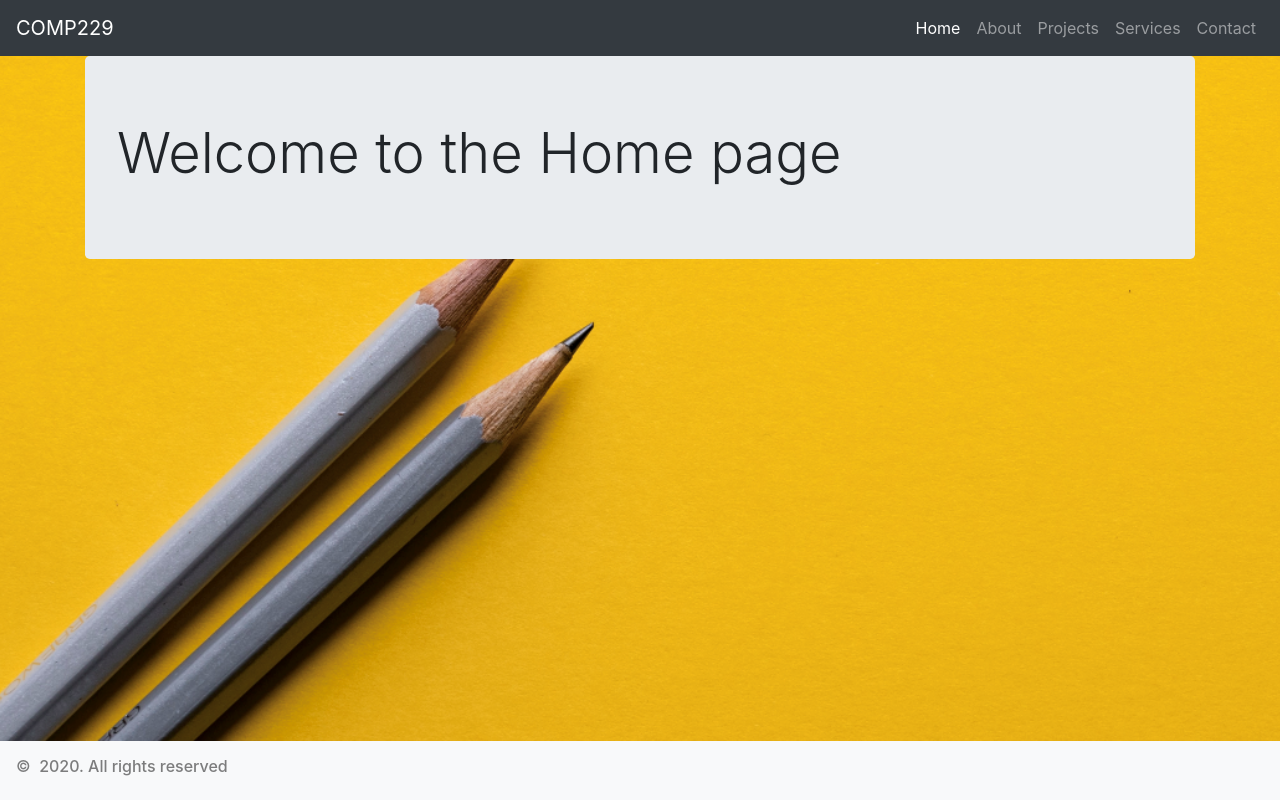
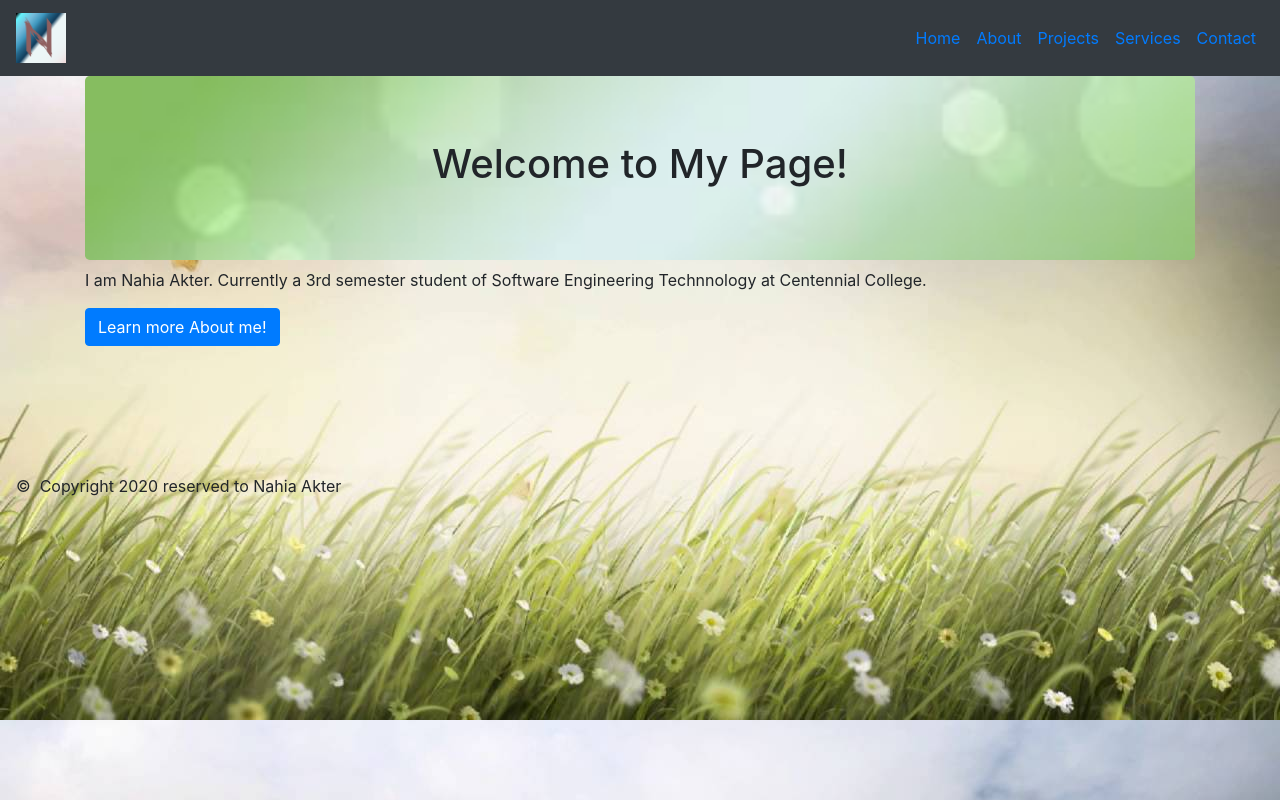
Before and after one commit to Nahia9/COMP229-F2020-Assignment01, a Node server app: page /home in a window 1280 px wide. Run offline with Node 20, Linux system fonts and the light colour scheme; some libraries are stand-ins or nearby versions.

Commit message:
Projects added

```diff
--- a/public/Content/app.css
+++ b/public/Content/app.css
@@ -1,11 +1,36 @@
-/* custom css goes here*/
+/*
+File: app.css
+Author: Nahia Akter
+StudentID: 301106956
+Date: Oct 11, 2020
+*/
 
 body {
     box-sizing: border-box;
     margin: 0;
     padding: 0;
     height: 100vh;
-    background-image: url(/Assets/images/background.png);
+    background-image: url(/Assets/images/background4.jpg);
+}
+
+/* Generic */
+.jumbotron {
+    margin-bottom: 0 !important;
+    background-image: url(/Assets/images/background5.jpg);
+    background-repeat: no-repeat;
+    overflow: hidden;
+    background-size: cover;
+    background-position: top;
+    background-position: fixed;
+}
 
 
+.button {
+    transition-duration: 0.4s;
 }
+
+.button:hover {
+    background-color: #4CAF50;
+    /* Green */
+    color: white;
+}
--- a/views/index.ejs
+++ b/views/index.ejs
@@ -16,10 +16,13 @@
         <%- include partials/projects.ejs %>
     <% } %>
 
+    <% if(title == "Services") { %>
+        <%- include partials/services.ejs %>
+    <% } %>
+
     <% if(title == "Contact") { %>
         <%- include partials/contact.ejs %>
     <% } %>
-  </main>
 
 <%- include partials/bottom_nav.ejs %>
 
--- a/views/partials/about_me.ejs
+++ b/views/partials/about_me.ejs
@@ -1,17 +1,23 @@
 <!-- Main content-->
   <main class="container">
-    <div class="jumbotron">
-      <h1 class="display-4">Welcome to the <%= title %> page</h1>
+    <div class="jumbotron text-center">
+      <h1>About Me</h1>
     </div>
-    <div>
-              <h2 style="color: lightskyblue;"></h2>
-              <p></p>
-              <h2 style="color: lightskyblue;"></h2>
-              <blockquote class="blockquote"></blockquote>
-              <h2 style="color: lightskyblue;"></h2>
-              <ul id="hobbies"></ul>
-              <li>Travelling</li>
-              <li>Reading</li>
-              <li>Cooking</li>
-        </div>
-     </main>
+<div class="container">
+<p>My Name is Nahia Akter and I'm from Bangladesh. I have completed my Masters in Pharmacy from University of Dhaka.
+Software Engineering is a new sector for me and there are so many things to learn. Learning computer language is hard but it is
+also interesting. When I get success in coding a program and understand how its works, I feel like I accomplished something.
+<img src="Assets/images/Nahia Akter.jpg" alt="personal picture" style="float:right">
+
+<p>Some of my favorite activities are:</p>
+<ul>
+<li>Reading</li>
+<li>Travelling</li>
+<li>Cooking</li>
+<li>Listening music</li>
+</ul>
+<!--Resume-->
+<a button type="submit" class="btn btn-primary" href="Assets/files/Resume of Nahia Akter.pdf">Resume</button></a>
+</div>
+</body>
+</main>
--- a/views/partials/bottom_nav.ejs
+++ b/views/partials/bottom_nav.ejs
@@ -1,6 +1,6 @@
 <!--Bottom nav-->
   <footer>
-    <nav class="navbar fixed-bottom navbar-light bg-light">
-      <h6 class="display-6 navbar-text">&copy;&nbsp; 2020. All rights reserved</h6>
+    <nav class="navbar bottom navbar>
+      <h6 class="display-6 navbar-text">&copy;&nbsp; Copyright 2020 reserved to Nahia Akter</h6>
     </nav>
   </footer>
--- a/views/partials/contact.ejs
+++ b/views/partials/contact.ejs
@@ -3,11 +3,11 @@
     <div class="row justify-content-center">
       <div class="col-md-7">
         <div class="card">
-          <div class="card-header  text-white bg-dark mb-3">
-            <h1 class="card-title">Contact Us</h1>
+          <div class="card-header  text-white" style="background-color: lightskyblue">
+            <h4 class="card-title">Contact Me</h4>
           </div>
           <div class="card-body">
-              <h4 class="card-subtitle mb-2 text-muted">* All Fields are Required</h4>
+              <h4 class="card-subtitle text-muted">* All Fields are Required</h4>
             <form>
               <div class="form-group">
                 <label for="FullName">Full Name</label>
@@ -28,12 +28,9 @@
                 <label for="Message">Enter Message</label>
                 <textarea class="form-control form-control-lg" id="Message" name=" Message" rows="3" required></textarea>
               </div>
-
-              <a button class="btn btn-primary btn-lg" type=button href="index.html" >Submit</button></a>
+              <a class="btn btn-primary" href="mailto: nhaktr@gmail.com" role="button">Send</a>
+              <button type="reset" class="btn btn-primary">Reset</button>
             </form>
           </div>
         </div>
-
-      </div>
-    </div>
-  </div>
+        </main>
--- a/views/partials/home.ejs
+++ b/views/partials/home.ejs
@@ -1,5 +1,17 @@
 <!-- Main content-->
-  <main class="container">
-    <div class="jumbotron">
-      <h1 class="display-4">Welcome to the <%= title %> page</h1>
+  <main class="container ">
+    <div class="jumbotron text-center" >
+    <h1>Welcome to My Page!</h1>
     </div>
+    <h1 id="myName"></h1>
+    <p id="biographyText">I am Nahia Akter. Currently a 3rd semester student of Software Engineering Technnology
+at Centennial College.</p>
+    <a href="/About" class="btn btn-primary">Learn more About me!</a>
+    <br>
+    <br>
+    <br>
+    <br>
+    <br>
+    <br>
+    </div>
+    </main>
--- a/views/partials/main_nav.ejs
+++ b/views/partials/main_nav.ejs
@@ -1,6 +1,7 @@
 <!--main navigation goes here-->
-  <nav class="navbar navbar-expand-lg navbar-dark bg-dark">
-    <a class="navbar-brand" href="#">COMP229</a>
+  <nav class="navbar navbar-expand-lg navbar-green bg-dark" >
+    <a class="navbar-brand" href="#">
+     <img src="/Assets/images/logo.png" width="50" height="50" alt="Logo" loading="lazy"></a>
     <button class="navbar-toggler" type="button" data-toggle="collapse" data-target="#navbarSupportedContent"
       aria-controls="navbarSupportedContent" aria-expanded="false" aria-label="Toggle navigation">
       <span class="navbar-toggler-icon"></span>
--- a/views/partials/projects.ejs
+++ b/views/partials/projects.ejs
@@ -1,23 +1,26 @@
  <!--Main Body-->
     <main>
     <main class="container">
-    <div class="jumbotron">
-      <h1 class="display-4">Welcome to the <%= title %> page</h1>
+    <div class="jumbotron text-center">
+      <h1>Projects</h1>
     </div>
           <!--code for colomn-->
         <div class="container">
           <div class="row">
               <div class="col-sm-4">
-                <h3>Project 1</h3>
-                <p id="pro1">First Project</p>
+                <h3>Slot Machine</h3>
+                <p>TypeScript</p>
+                <img src="/Assets/images/Project1.PNG" alt="Slot Machine" style="width:90%">
               </div>
               <div class="col-sm-4">
-                <h3>Project 2</h3>
-                <p id="pro2">Second Project</p>
+                <h3>Roll the Dies</h3>
+                <p>JavaScript</p>
+                <img src="/Assets/images/Project2.PNG" alt="Slot Machine" style="width:90%">
               </div>
               <div class="col-sm-4">
-                <h3>Project 3</h3>
-                <p id="pro3">Third Project</p>
+                <h3>Music Player</h3>
+                <p>C# programming</p>
+                <img src="/Assets/images/Project3.PNG" alt="Slot Machine" style="width:100%">
               </div>
           </div>
         </div>
--- a/views/partials/services.ejs
+++ b/views/partials/services.ejs
@@ -0,0 +1,36 @@
+<!--Main Body-->
+    <main>
+    <main class="container">
+    <div class="jumbotron text-center">
+      <h1>Services</h1>
+    </div>
+<body>
+<!--div style="width:980px; margin-left:auto; margin-right:auto;"-->
+<!-- Services -->
+<div class="row text-center services">
+    <div class="col-lg-4 col-md-4 col-sm-12">
+    <i class="fas fa-5x fa-laptop-code"></i>
+    <p class="h6">Programming</p>
+    </div>
+    <div class="col-lg-4 col-md-4 col-sm-12">
+        <i class="fas fa-5x fa-globe"></i>
+        <p class="h6">Web Development</p>
+    </div>
+    <div class="col-lg-4 col-md-4 col-sm-12">
+        <i class="fas fa-5x fa-tasks"></i>
+        <p class="h6">Software Engineering</p>
+    </div>
+</div>
+<ul>
+<li>C#, Python</li>
+<li>HTML5, CSS3, JavaScript, TypeScript, NodeJs</li>
+<li>Linux</li>
+<li>Oracle SQL</li>
+</ul>
+<br>
+<!-- Contant Button -->
+<div class="row justify-content-center">
+    <a class="btn btn-primary" href="/contact" role="button">Contact Me</a>
+</div>
+</div>
+</body>
```
Also changed, not shown: public/Assets/images/Nahia Akter.jpg, public/Assets/images/Project3.PNG (added), public/Assets/images/background.png, public/Assets/images/background1.jpg (added), public/Assets/images/background2.jpg (added), public/Assets/images/background3.jpeg (added), public/Assets/images/background4.jpg (added), public/Assets/images/background5.jpg (added), public/Assets/images/logo.png (added), 1 other file.
